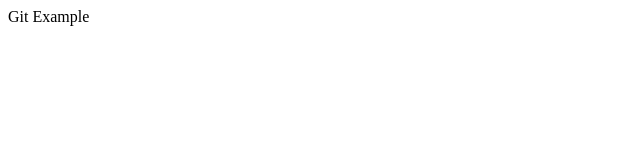
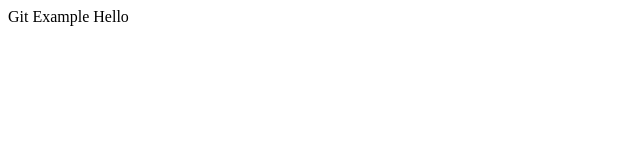
Before and after one commit to zivuch/git4mu, a plain HTML site: page index.html in a window 1280 px wide. Shown: the full height of the page, 0-640 px from the left. Drawn offline with Linux system fonts and the light colour scheme.

Commit message:
add hello to body

```diff
--- a/index.html
+++ b/index.html
@@ -5,6 +5,6 @@
     <title></title>
   </head>
   <body>
-    Git Example
+    Git Example Hello
   </body>
 </html>
```
